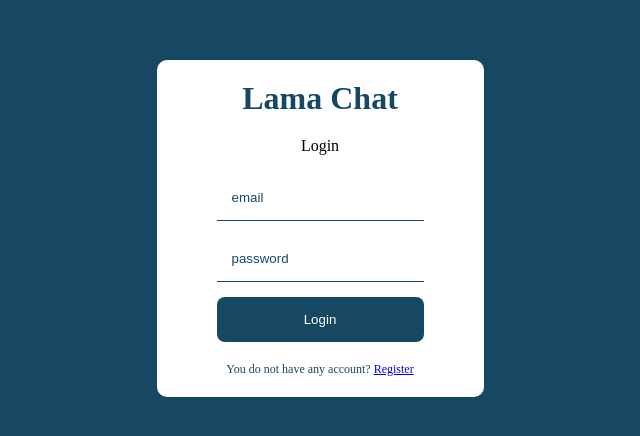
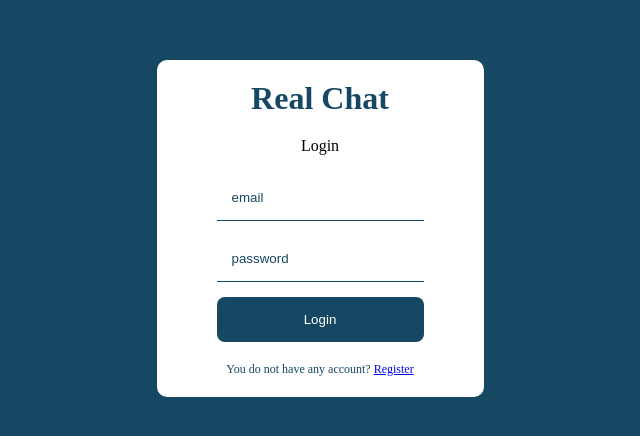
Before and after one commit to gokhanSucsuz/04-Real-Chat, a React (Vite) app: page /login in a window 1280 px wide. Shown: the part 172-608 px from the top of the page, without its empty margins (320-960 px from the left). Built offline with nearby package versions, Linux system fonts and the light colour scheme; no server answers.

Commit message:
last changes

```diff
--- a/src/pages/Login.jsx
+++ b/src/pages/Login.jsx
@@ -27,7 +27,7 @@
     return (
         <div className="formContainer">
             <div className="formWrapper">
-                <span className="logo">Lama Chat</span>
+                <span className="logo">Real Chat</span>
                 <span className="title">Login</span>
                 <form onSubmit={handleSubmit}>
                     <input required type="email" placeholder="email" />
--- a/src/pages/Register.jsx
+++ b/src/pages/Register.jsx
@@ -62,7 +62,7 @@
     return (
         <div className="formContainer">
             <div className="formWrapper">
-                <span className="logo">Lama Chat</span>
+                <span className="logo">Real Chat</span>
                 <span className="title">Register</span>
                 <form onSubmit={handleSubmit}>
                     <input required type="text" placeholder="display name" />
```
